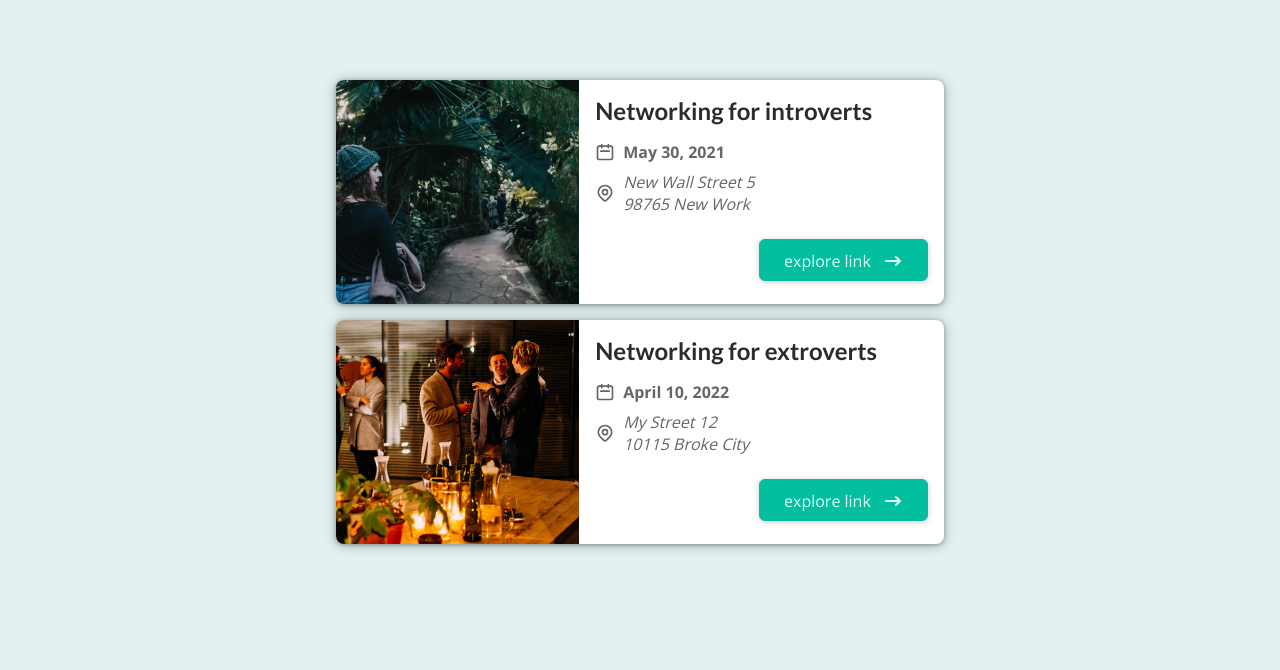
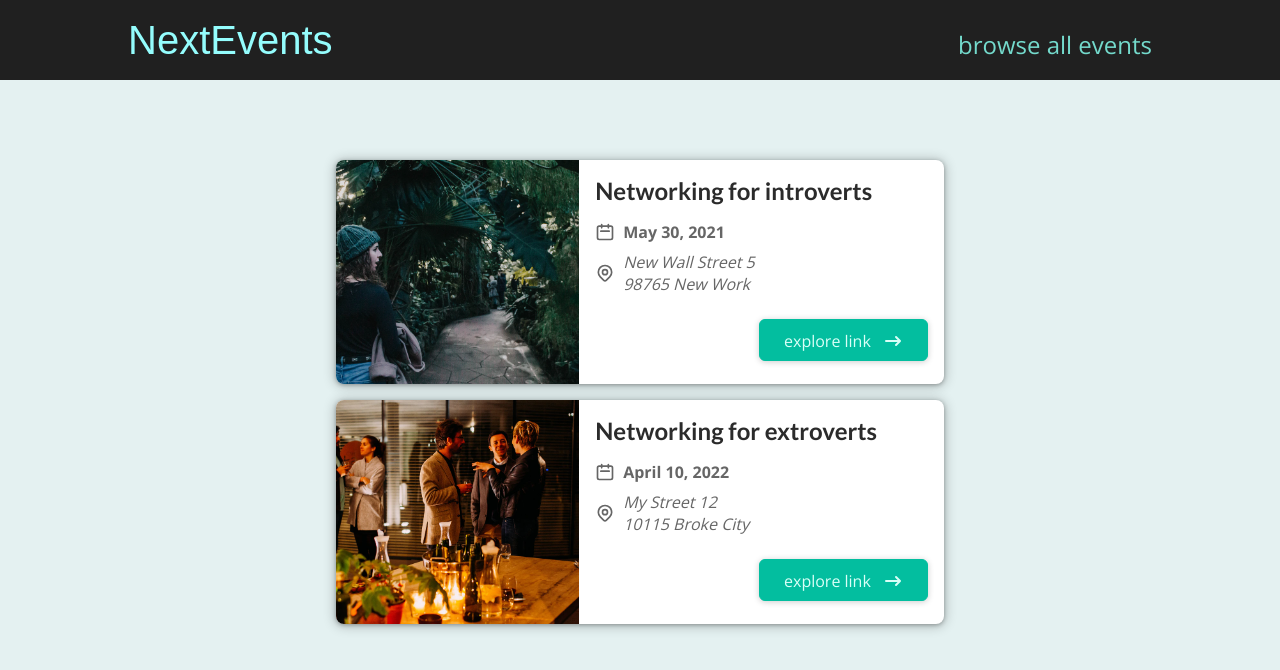
Before and after one commit to lashatatu/project-maximilian-next, a Next.js app: page / in a window 1280 px wide. Shown: the top 670 px of the page. Built offline with nearby package versions, Linux system fonts and the light colour scheme.

Commit message:
77 all events

```diff
--- /dev/null
+++ b/components/layout/layout.js
@@ -0,0 +1,15 @@
+import React, {Fragment} from 'react';
+import MainHeader from './main-header';
+
+function Layout (props) {
+	return (
+		 <Fragment>
+			 <MainHeader/>
+			 <main>
+				 {props.children}
+			 </main>
+		 </Fragment>
+	);
+}
+
+export default Layout;
--- /dev/null
+++ b/components/layout/main-header.js
@@ -0,0 +1,24 @@
+import React from 'react';
+import Link from 'next/link';
+import classes from './main-header.module.css'
+
+function MainHeader (props) {
+	return (
+		 <header className={classes.header}>
+			 <div className={classes.logo}>
+				 <Link href={'/'}>
+					 NextEvents
+				 </Link>
+			 </div>
+			 <nav className={classes.navigation}>
+				 <ul>
+					 <li>
+						 <Link href={'/events'}>browse all events</Link>
+					 </li>
+				 </ul>
+			 </nav>
+		 </header>
+	);
+}
+
+export default MainHeader;
--- a/pages/_app.js
+++ b/pages/_app.js
@@ -1,7 +1,15 @@
-import '../styles/globals.css'
+import '../styles/globals.css';
+import Layout from '../components/layout/layout';
 
-function MyApp({ Component, pageProps }) {
-  return <Component {...pageProps} />
+function MyApp ({
+	Component,
+	pageProps
+}) {
+	return (
+		 <Layout>
+			 <Component {...pageProps} />
+		 </Layout>
+	);
 }
 
-export default MyApp
+export default MyApp;
```
Also changed, not shown: components/layout/main-header.module.css (renamed from components/events/main-header.module.css).
